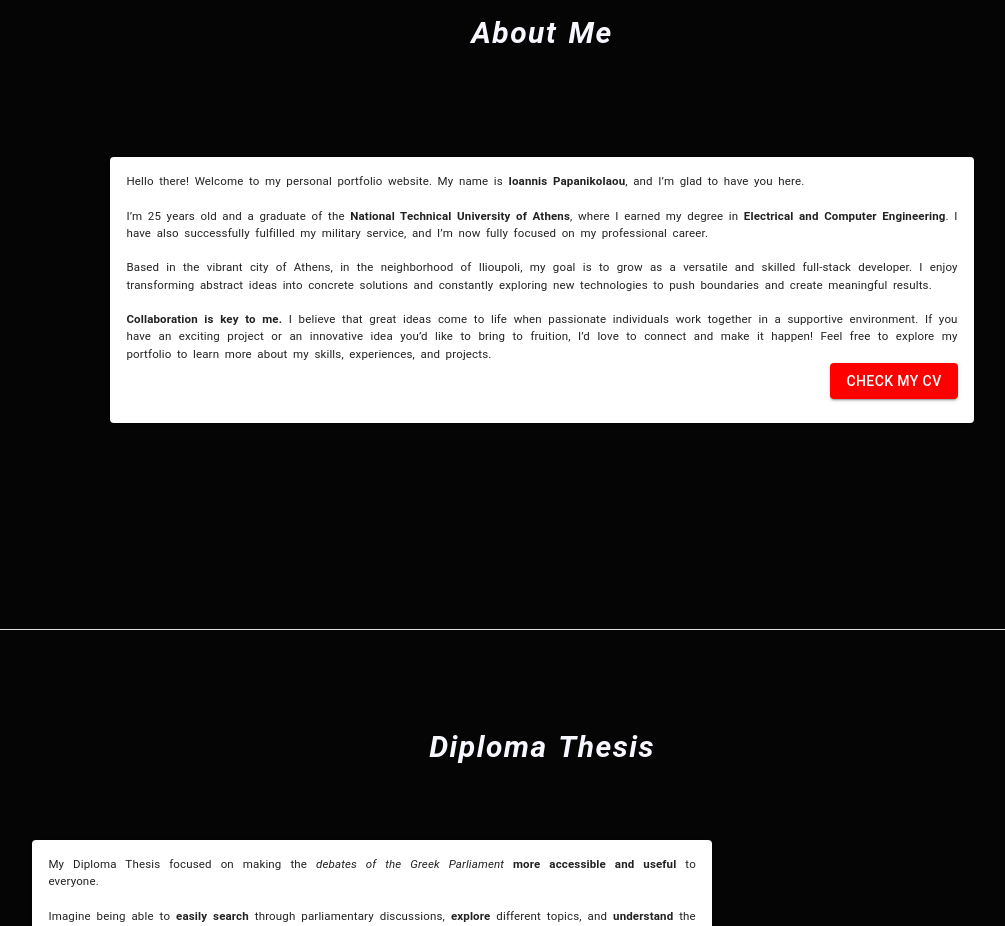
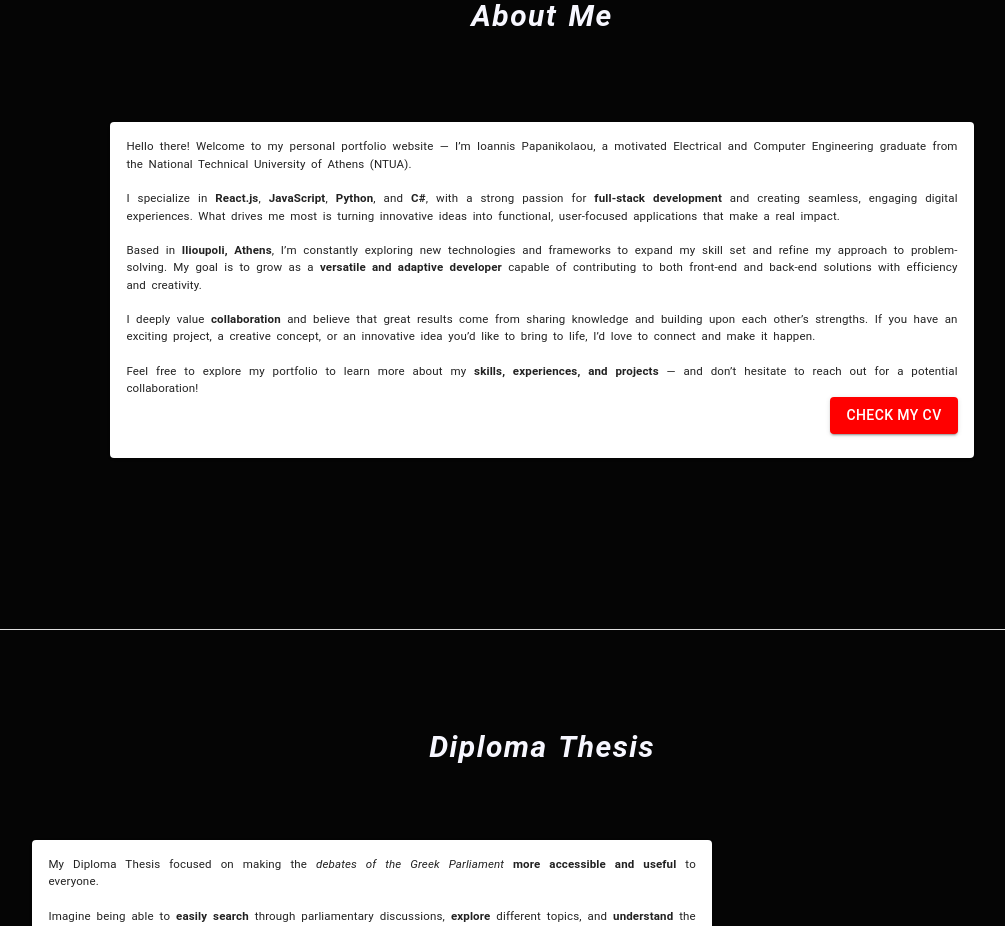
Before and after one commit to john-papani/john-papani.github.io, a React (Create React App) app: page / in a window 1280 px wide. Shown: the part 940-1866 px from the top of the page, without its empty margins (90-1095 px from the left). Built offline with nearby package versions, Linux system fonts and the light colour scheme.

Commit message:
Update aboutMe text

```diff
--- a/src/Components/About/About.js
+++ b/src/Components/About/About.js
@@ -7,25 +7,40 @@ const About = ({ isPhone }) => {
   const aboutRef = useRef(null);
   const cvRef = useRef(null);
 
-  const text = `Hello there! Welcome to my personal portfolio website. My name is
-<b>Ioannis Papanikolaou</b>, and I’m glad to have you here.
-<br/>
-<br/>
+//   const text = `Hello there! Welcome to my personal portfolio website. My name is
+// <b>Ioannis Papanikolaou</b>, and I’m glad to have you here.
+// <br/>
+// <br/>
 
-I’m 25 years old and a graduate of the <b>National Technical University of Athens</b>, where I earned my degree in <b>Electrical and Computer Engineering</b>.
-I have also successfully fulfilled my military service, and I’m now fully focused on my professional career.
-<br/>
-<br/>
-Based in the vibrant city of Athens, in the neighborhood of Ilioupoli, my goal is to grow as a versatile and skilled full-stack developer.
-I enjoy transforming abstract ideas into concrete solutions and constantly exploring new technologies to push boundaries and create meaningful results.
+// I’m 25 years old and a graduate of the <b>National Technical University of Athens</b>, where I earned my degree in <b>Electrical and Computer Engineering</b>.
+// I have also successfully fulfilled my military service, and I’m now fully focused on my professional career.
+// <br/>
+// <br/>
+// Based in the vibrant city of Athens, in the neighborhood of Ilioupoli, my goal is to grow as a versatile and skilled full-stack developer.
+// I enjoy transforming abstract ideas into concrete solutions and constantly exploring new technologies to push boundaries and create meaningful results.
 
-<br/>
-<br/>
-<b>Collaboration is key to me.</b> I believe that great ideas come to life when passionate individuals work together in a supportive environment.
-If you have an exciting project or an innovative idea you’d like to bring to fruition, I’d love to connect and make it happen!
+// <br/>
+// <br/>
+// <b>Collaboration is key to me.</b> I believe that great ideas come to life when passionate individuals work together in a supportive environment.
+// If you have an exciting project or an innovative idea you’d like to bring to fruition, I’d love to connect and make it happen!
 
-Feel free to explore my portfolio to learn more about my skills, experiences, and projects.
-<br/>`;
+// Feel free to explore my portfolio to learn more about my skills, experiences, and projects.
+
+const text = `
+Hello there! Welcome to my personal portfolio website — I’m Ioannis Papanikolaou, a motivated Electrical and Computer Engineering graduate from the National Technical University of Athens (NTUA).
+<br/><br/>
+
+I specialize in <b>React.js</b>, <b>JavaScript</b>, <b>Python</b>, and <b>C#</b>, with a strong passion for <b>full-stack development</b> and creating seamless, engaging digital experiences. What drives me most is turning innovative ideas into functional, user-focused applications that make a real impact.
+<br/><br/>
+
+Based in <b>Ilioupoli, Athens</b>, I’m constantly exploring new technologies and frameworks to expand my skill set and refine my approach to problem-solving. My goal is to grow as a <b>versatile and adaptive developer</b> capable of contributing to both front-end and back-end solutions with efficiency and creativity.
+<br/><br/>
+
+I deeply value <b>collaboration</b> and believe that great results come from sharing knowledge and building upon each other’s strengths. If you have an exciting project, a creative concept, or an innovative idea you’d like to bring to life, I’d love to connect and make it happen.
+<br/><br/>
+
+Feel free to explore my portfolio to learn more about my <b>skills, experiences, and projects</b> — and don’t hesitate to reach out for a potential collaboration!
+`;
   return (
     <div id="about">
       <Grid
```
